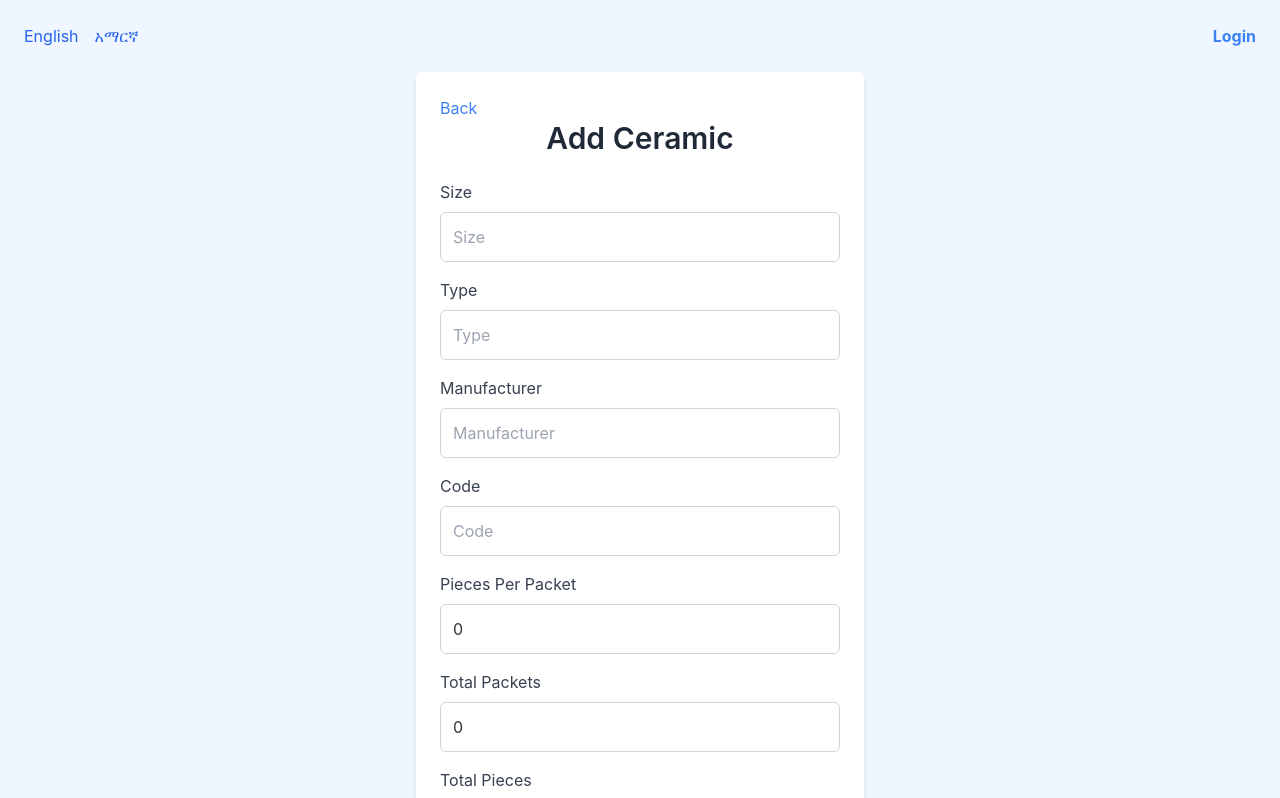
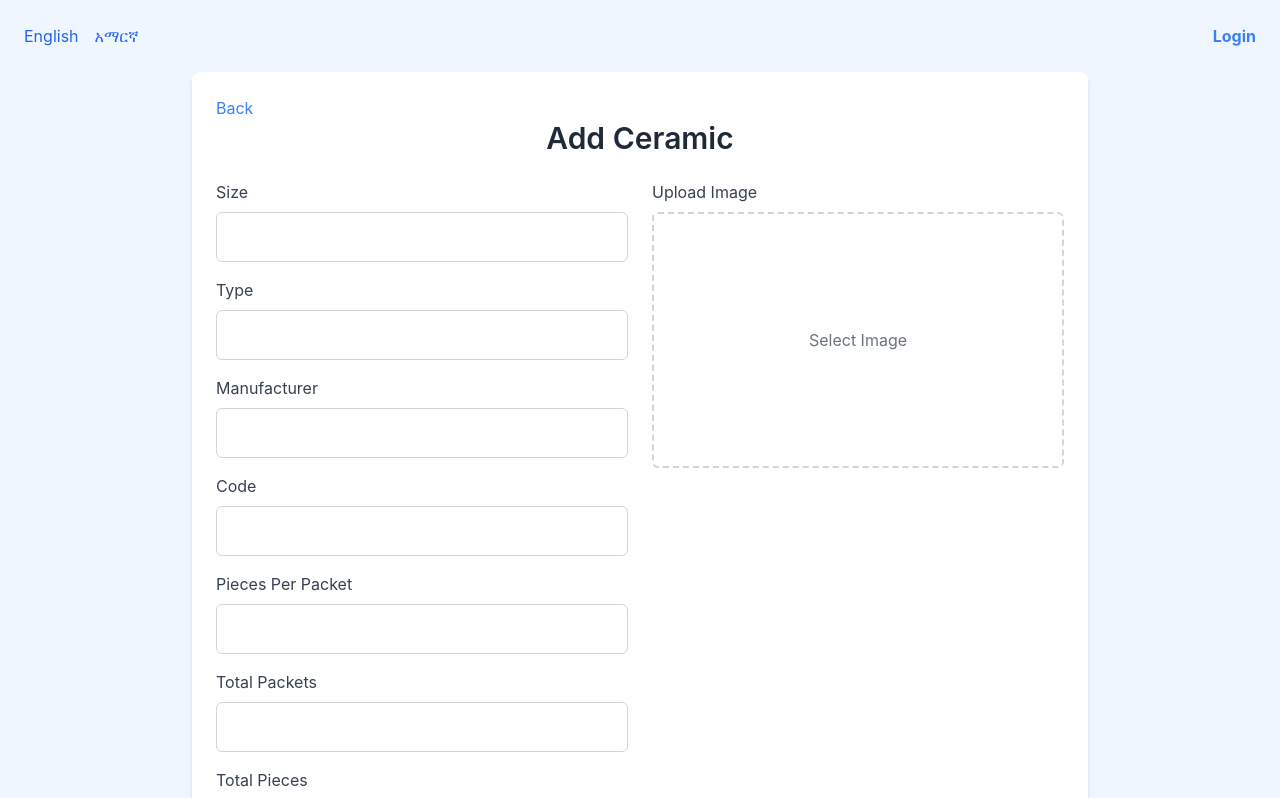
Before and after one commit to tsegaye27/ceramics-store, a Next.js app: page /ceramics/add in a window 1280 px wide. Shown: the top 798 px of the page. Built offline with nearby package versions, Linux system fonts and the light colour scheme.

Commit message:
refactor(ceramics): replace state with react-hook-form in add ceramic page

```diff
--- a/app/(pages)/ceramics/add/page.tsx
+++ b/app/(pages)/ceramics/add/page.tsx
@@ -8,8 +8,13 @@ import Image from "next/image";
 import { useDispatch, useSelector } from "react-redux";
 import { AppDispatch, RootState } from "@/app/_features/store/store";
 import { uploadImage, addCeramic } from "@/app/_features/ceramics/slice";
-import { ICeramic } from "@/app/_types/types";
 import { toast } from "react-hot-toast";
+import { useForm, Controller } from "react-hook-form";
+import { zodResolver } from "@hookform/resolvers/zod";
+import {
+  createCeramicSchema,
+  CeramicFormData,
+} from "@/app/_validators/ceramicSchema";
 
 const sizes = ["60x60", "40x40", "30x60", "30x30", "Zekolo"];
 const types = ["Polished", "Normal", "Digital"];
@@ -21,33 +26,22 @@ const CeramicForm = () => {
   const { loading } = useSelector((state: RootState) => state.ceramics);
   const router = useRouter();
 
-  const [formData, setFormData] = useState<ICeramic>({
-    size: "",
-    type: "",
-    manufacturer: "",
-    code: "",
-    piecesPerPacket: 0,
-    totalPackets: 0,
-    totalPiecesWithoutPacket: 0,
-    imageUrl: "",
+  const {
+    register,
+    handleSubmit,
+    control,
+    setValue,
+    reset,
+    formState: { errors },
+  } = useForm<CeramicFormData>({
+    resolver: zodResolver(createCeramicSchema),
   });
 
-  const [filteredSizes, setFilteredSizes] = useState(sizes);
-  const [filteredTypes, setFilteredTypes] = useState(types);
-  const [filteredManufacturers, setFilteredManufacturers] =
-    useState(manufacturers);
+  const [imagePreview, setImagePreview] = useState<string | null>(null);
   const [showSizeDropdown, setShowSizeDropdown] = useState(false);
   const [showTypeDropdown, setShowTypeDropdown] = useState(false);
   const [showManufacturerDropdown, setShowManufacturerDropdown] =
     useState(false);
-  const [imagePreview, setImagePreview] = useState<string | null>(null);
-
-  const handleChange = (e: React.ChangeEvent<HTMLInputElement>) => {
-    setFormData({
-      ...formData,
-      [e.target.name]: e.target.value,
-    });
-  };
 
   const handleImageChange = async (e: React.ChangeEvent<HTMLInputElement>) => {
     const file = e.target.files?.[0];
@@ -55,116 +49,74 @@ const CeramicForm = () => {
       setImagePreview(URL.createObjectURL(file));
       const result = await dispatch(uploadImage(file));
       if (uploadImage.fulfilled.match(result)) {
-        setFormData({ ...formData, imageUrl: result.payload });
+        setValue("imageUrl", result.payload);
       }
     }
   };
 
-  const handleDropdownChange = (
-    e: React.ChangeEvent<HTMLInputElement>,
-    type: "size" | "type" | "manufacturer",
-  ) => {
-    const value = e.target.value;
-    setFormData({ ...formData, [type]: value });
-
-    if (type === "size") {
-      setFilteredSizes(
-        sizes.filter((size) =>
-          size.toLowerCase().includes(value.toLowerCase()),
-        ),
-      );
-      setShowSizeDropdown(value.length > 0);
-    } else if (type === "type") {
-      setFilteredTypes(
-        types.filter((itemType) =>
-          itemType.toLowerCase().includes(value.toLowerCase()),
-        ),
-      );
-      setShowTypeDropdown(value.length > 0);
-    } else if (type === "manufacturer") {
-      setFilteredManufacturers(
-        manufacturers.filter((manufacturer) =>
-          manufacturer.toLowerCase().includes(value.toLowerCase()),
-        ),
-      );
-      setShowManufacturerDropdown(value.length > 0);
-    }
-  };
-
-  const handleFocus = (type: "size" | "type" | "manufacturer") => {
-    if (type === "size") {
-      setShowSizeDropdown(true);
-    } else if (type === "type") {
-      setShowTypeDropdown(true);
-    } else if (type === "manufacturer") {
-      setShowManufacturerDropdown(true);
-    }
-  };
-
-  const handleSelect = (
-    value: string,
-    type: "size" | "type" | "manufacturer",
-  ) => {
-    setFormData({ ...formData, [type]: value });
-    if (type === "size") {
-      setShowSizeDropdown(false);
-    } else if (type === "type") {
-      setShowTypeDropdown(false);
-    } else if (type === "manufacturer") {
-      setShowManufacturerDropdown(false);
-    }
-  };
-
-  const handleSubmit = async (e: React.FormEvent) => {
-    e.preventDefault();
-    const ceramicData = {
-      ...formData,
-      piecesPerPacket: Number(formData.piecesPerPacket),
-      totalPackets: Number(formData.totalPackets),
-      totalPiecesWithoutPacket: Number(formData.totalPiecesWithoutPacket),
-    };
+  const onSubmit = async (data: CeramicFormData) => {
     try {
-      const result = await dispatch(addCeramic(ceramicData));
+      const result = await dispatch(addCeramic(data));
       if (addCeramic.fulfilled.match(result)) {
         toast.success("Ceramic added successfully");
+        reset();
         router.push("/ceramics");
-      } else if (addCeramic.rejected.match(result)) {
-        toast.error((result.payload as string) || "Failed to add ceramic");
       }
     } catch (err: any) {
-      toast.error(err.message || "unexpected error occured");
+      toast.error(err.message || "An unexpected error occurred");
     }
   };
 
   return (
-    <div className="p-6 max-w-md mx-auto bg-white rounded-lg shadow-md">
+    <div className="p-4 md:p-6 max-w-4xl mx-auto bg-white rounded-lg shadow-md">
       <Link href="/ceramics" className="text-blue-500">
         {t("back")}
       </Link>
-      <h1 className="text-3xl font-semibold text-center text-gray-800 mb-6">
+      <h1 className="text-2xl md:text-3xl font-semibold text-center text-gray-800 mb-4 md:mb-6">
         {t("addCeramic")}
       </h1>
-      <form onSubmit={handleSubmit} className="flex flex-col space-y-4">
+      <form
+        onSubmit={handleSubmit(onSubmit)}
+        className="grid grid-cols-1 md:grid-cols-2 gap-4 md:gap-6"
+      >
+        {/* Left Column */}
+        <div className="space-y-4">
+          {/* Size Field */}
           <div className="relative">
             <label htmlFor="size" className="block mb-2 text-gray-700">
               {t("size")}
             </label>
+            <Controller
+              name="size"
+              control={control}
+              defaultValue=""
+              render={({ field }) => (
+                <>
                   <input
-            type="text"
-            name="size"
-            onChange={(e) => handleDropdownChange(e, "size")}
-            onFocus={() => handleFocus("size")}
-            value={formData.size}
-            disabled={loading}
-            placeholder={t("size")}
-            className="border border-gray-300 rounded-md p-3 w-full focus:outline-none focus:ring-2 focus:ring-blue-500"
+                    {...field}
+                    id="size"
+                    value={field.value || ""}
+                    onFocus={() => setShowSizeDropdown(true)}
+                    onBlur={() =>
+                      setTimeout(() => setShowSizeDropdown(false), 200)
+                    }
+                    className="border border-gray-300 rounded-md p-2 md:p-3 w-full focus:outline-none focus:ring-2 focus:ring-blue-500"
                   />
-          {showSizeDropdown && filteredSizes.length > 0 && (
-            <ul className="absolute z-10 bg-white border border-gray-300 w-full max-h-40 overflow-auto">
-              {filteredSizes.map((size) => (
+                  {showSizeDropdown && (
+                    <ul className="absolute z-10 bg-white border border-gray-300 w-full max-h-40 overflow-y-auto">
+                      {sizes
+                        .filter((size) =>
+                          size
+                            .toLowerCase()
+                            .includes(field.value.toLowerCase()),
+                        )
+                        .map((size) => (
                           <li
                             key={size}
-                  onClick={() => handleSelect(size, "size")}
+                            onMouseDown={() => {
+                              setValue("size", size);
+                              setShowSizeDropdown(false);
+                            }}
                             className="p-2 hover:bg-blue-100 cursor-pointer"
                           >
                             {size}
@@ -172,57 +124,101 @@ const CeramicForm = () => {
                         ))}
                     </ul>
                   )}
+                </>
+              )}
+            />
+            {errors.size && (
+              <p className="text-red-500 text-sm">{errors.size.message}</p>
+            )}
           </div>
 
+          {/* Type Field */}
           <div className="relative">
             <label htmlFor="type" className="block mb-2 text-gray-700">
               {t("type")}
             </label>
+            <Controller
+              name="type"
+              control={control}
+              defaultValue=""
+              render={({ field }) => (
+                <>
                   <input
-            type="text"
-            name="type"
-            onChange={(e) => handleDropdownChange(e, "type")}
-            onFocus={() => handleFocus("type")}
-            value={formData.type}
-            disabled={loading}
-            placeholder={t("type")}
-            className="border border-gray-300 rounded-md p-3 w-full focus:outline-none focus:ring-2 focus:ring-blue-500"
+                    {...field}
+                    id="type"
+                    value={field.value || ""}
+                    onFocus={() => setShowTypeDropdown(true)}
+                    onBlur={() =>
+                      setTimeout(() => setShowTypeDropdown(false), 200)
+                    }
+                    className="border border-gray-300 rounded-md p-2 md:p-3 w-full focus:outline-none focus:ring-2 focus:ring-blue-500"
                   />
-          {showTypeDropdown && filteredTypes.length > 0 && (
-            <ul className="absolute z-10 bg-white border border-gray-300 w-full max-h-40 overflow-auto">
-              {filteredTypes.map((itemType) => (
+                  {showTypeDropdown && (
+                    <ul className="absolute z-10 bg-white border border-gray-300 w-full max-h-40 overflow-y-auto">
+                      {types
+                        .filter((type) =>
+                          type
+                            .toLowerCase()
+                            .includes(field.value.toLowerCase()),
+                        )
+                        .map((type) => (
                           <li
-                  key={itemType}
-                  onClick={() => handleSelect(itemType, "type")}
+                            key={type}
+                            onMouseDown={() => {
+                              setValue("type", type);
+                              setShowTypeDropdown(false);
+                            }}
                             className="p-2 hover:bg-blue-100 cursor-pointer"
                           >
-                  {itemType}
+                            {type}
                           </li>
                         ))}
                     </ul>
                   )}
+                </>
+              )}
+            />
+            {errors.type && (
+              <p className="text-red-500 text-sm">{errors.type.message}</p>
+            )}
           </div>
 
+          {/* Manufacturer Field */}
           <div className="relative">
             <label htmlFor="manufacturer" className="block mb-2 text-gray-700">
               {t("manufacturer")}
             </label>
+            <Controller
+              name="manufacturer"
+              control={control}
+              defaultValue=""
+              render={({ field }) => (
+                <>
                   <input
-            type="text"
-            name="manufacturer"
-            onChange={(e) => handleDropdownChange(e, "manufacturer")}
-            onFocus={() => handleFocus("manufacturer")}
-            value={formData.manufacturer}
-            disabled={loading}
-            placeholder={t("manufacturer")}
-            className="border border-gray-300 rounded-md p-3 w-full focus:outline-none focus:ring-2 focus:ring-blue-500"
+                    {...field}
+                    id="manufacturer"
+                    value={field.value || ""}
+                    onFocus={() => setShowManufacturerDropdown(true)}
+                    onBlur={() =>
+                      setTimeout(() => setShowManufacturerDropdown(false), 200)
+                    }
+                    className="border border-gray-300 rounded-md p-2 md:p-3 w-full focus:outline-none focus:ring-2 focus:ring-blue-500"
                   />
-          {showManufacturerDropdown && filteredManufacturers.length > 0 && (
-            <ul className="absolute z-10 bg-white border border-gray-300 w-full max-h-40 overflow-auto">
-              {filteredManufacturers.map((manufacturer) => (
+                  {showManufacturerDropdown && (
+                    <ul className="absolute z-10 bg-white border border-gray-300 w-full max-h-40 overflow-y-auto">
+                      {manufacturers
+                        .filter((manufacturer) =>
+                          manufacturer
+                            .toLowerCase()
+                            .includes(field.value.toLowerCase()),
+                        )
+                        .map((manufacturer) => (
                           <li
                             key={manufacturer}
-                  onClick={() => handleSelect(manufacturer, "manufacturer")}
+                            onMouseDown={() => {
+                              setValue("manufacturer", manufacturer);
+                              setShowManufacturerDropdown(false);
+                            }}
                             className="p-2 hover:bg-blue-100 cursor-pointer"
                           >
                             {manufacturer}
@@ -230,53 +226,71 @@ const CeramicForm = () => {
                         ))}
                     </ul>
                   )}
+                </>
+              )}
+            />
+            {errors.manufacturer && (
+              <p className="text-red-500 text-sm">
+                {errors.manufacturer.message}
+              </p>
+            )}
           </div>
 
+          {/* Code Field */}
           <div>
             <label htmlFor="code" className="block mb-2 text-gray-700">
               {t("code")}
             </label>
             <input
-            type="text"
-            name="code"
-            onChange={handleChange}
-            value={formData.code}
-            disabled={loading}
-            placeholder={t("code")}
-            className="border border-gray-300 rounded-md p-3 w-full focus:outline-none focus:ring-2 focus:ring-blue-500"
+              id="code"
+              {...register("code")}
+              className="border border-gray-300 rounded-md p-2 md:p-3 w-full focus:outline-none focus:ring-2 focus:ring-blue-500"
             />
+            {errors.code && (
+              <p className="text-red-500 text-sm">{errors.code.message}</p>
+            )}
           </div>
 
+          {/* Pieces Per Packet Field */}
           <div>
-          <label htmlFor="piecesPerPacket" className="block mb-2 text-gray-700">
+            <label
+              htmlFor="piecesPerPacket"
+              className="block mb-2 text-gray-700"
+            >
               {t("piecesPerPacket")}
             </label>
             <input
-            type="text"
-            name="piecesPerPacket"
-            onChange={handleChange}
-            value={formData.piecesPerPacket}
-            disabled={loading}
-            placeholder={t("piecesPerPacket")}
-            className="border border-gray-300 rounded-md p-3 w-full focus:outline-none focus:ring-2 focus:ring-blue-500"
+              id="piecesPerPacket"
+              type="number"
+              {...register("piecesPerPacket")}
+              className="border border-gray-300 rounded-md p-2 md:p-3 w-full focus:outline-none focus:ring-2 focus:ring-blue-500"
             />
+            {errors.piecesPerPacket && (
+              <p className="text-red-500 text-sm">
+                {errors.piecesPerPacket.message}
+              </p>
+            )}
           </div>
 
+          {/* Total Packets Field */}
           <div>
             <label htmlFor="totalPackets" className="block mb-2 text-gray-700">
               {t("totalPackets")}
             </label>
             <input
-            type="text"
-            name="totalPackets"
-            onChange={handleChange}
-            value={formData.totalPackets}
-            disabled={loading}
-            placeholder={t("totalPackets")}
-            className="border border-gray-300 rounded-md p-3 w-full focus:outline-none focus:ring-2 focus:ring-blue-500"
+              id="totalPackets"
+              type="number"
+              {...register("totalPackets")}
+              className="border border-gray-300 rounded-md p-2 md:p-3 w-full focus:outline-none focus:ring-2 focus:ring-blue-500"
             />
+            {errors.totalPackets && (
+              <p className="text-red-500 text-sm">
+                {errors.totalPackets.message}
+              </p>
+            )}
           </div>
 
+          {/* Total Pieces Without Packet Field */}
           <div>
             <label
               htmlFor="totalPiecesWithoutPacket"
@@ -285,31 +299,37 @@ const CeramicForm = () => {
               {t("totalPiecesWithoutPacket")}
             </label>
             <input
-            type="text"
-            name="totalPiecesWithoutPacket"
-            onChange={handleChange}
-            value={formData.totalPiecesWithoutPacket}
-            disabled={loading}
-            placeholder={t("totalPiecesWithoutPacket")}
-            className="border border-gray-300 rounded-md p-3 w-full focus:outline-none focus:ring-2 focus:ring-blue-500"
+              id="totalPiecesWithoutPacket"
+              type="number"
+              {...register("totalPiecesWithoutPacket")}
+              className="border border-gray-300 rounded-md p-2 md:p-3 w-full focus:outline-none focus:ring-2 focus:ring-blue-500"
             />
+            {errors.totalPiecesWithoutPacket && (
+              <p className="text-red-500 text-sm">
+                {errors.totalPiecesWithoutPacket.message}
+              </p>
+            )}
           </div>
-
+        </div>
+        {/* Right Column */}
         <div className="relative">
-          <label className="block mb-2 text-gray-700">{t("uploadImage")}</label>
-          <div className="w-48 h-48 border-dashed border-2 border-gray-300 flex justify-center items-center rounded-md relative overflow-hidden">
-            {formData.imageUrl || imagePreview ? (
+          <label htmlFor="image" className="block mb-2 text-gray-700">
+            {t("uploadImage")}
+          </label>
+          <div className="w-full h-48 md:h-64 border-dashed border-2 border-gray-300 flex justify-center items-center rounded-md relative overflow-hidden">
+            {imagePreview ? (
               <Image
-                src={imagePreview || formData.imageUrl || "/placeholder.png"}
+                src={imagePreview}
                 alt="Image Preview"
-                width={192}
-                height={192}
-                className="object-cover"
+                width={256}
+                height={256}
+                className="object-cover w-full h-full"
               />
             ) : (
               <p className="text-gray-500">{t("selectImage")}</p>
             )}
             <input
+              id="image"
               type="file"
               accept="image/*"
               onChange={handleImageChange}
@@ -317,12 +337,15 @@ const CeramicForm = () => {
               className="absolute inset-0 opacity-0 cursor-pointer"
             />
           </div>
+          {errors.imageUrl && (
+            <p className="text-red-500 text-sm">{errors.imageUrl.message}</p>
+          )}
         </div>
-
+        {/* Submit Button */}
         <button
           type="submit"
           disabled={loading}
-          className={`w-full py-3 ${
+          className={`w-full py-2 md:py-3 ${
             loading
               ? "bg-blue-300 cursor-not-allowed"
               : "bg-blue-500 hover:bg-blue-600"
```
Lines whose indentation alone changed are shown as unchanged.
